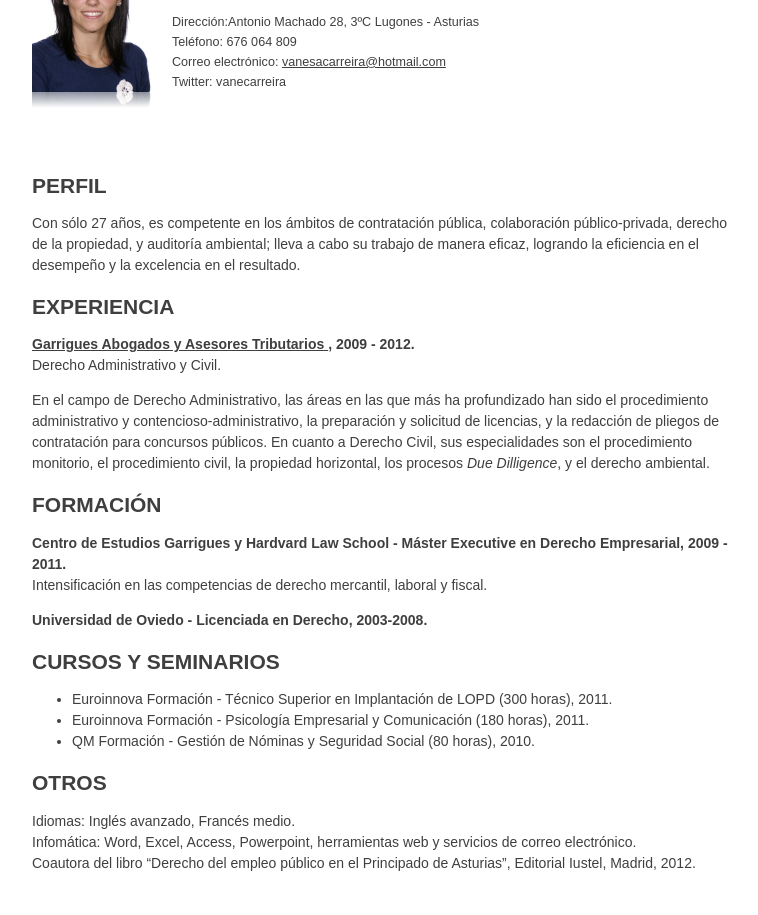
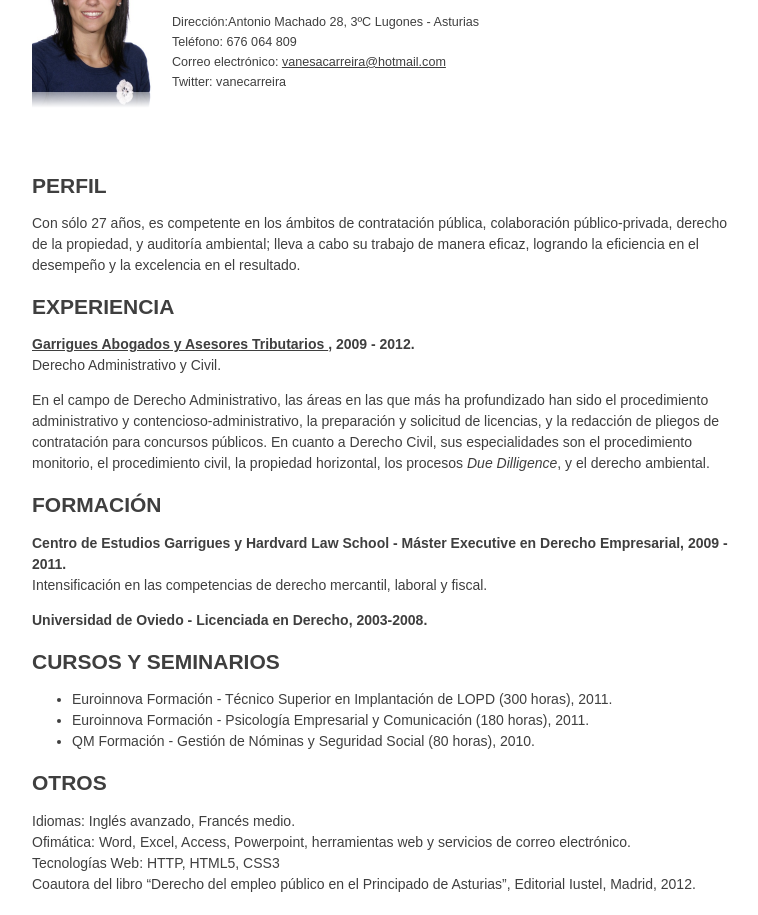
Before and after one commit to vanecf/resume, a plain HTML site: page index.html in a window 1280 px wide. Shown: the part 85-1000 px from the top of the page, without its empty margins (258-1016 px from the left). Before the commit the page ends 979 px from the top, so only its background shows below. Drawn offline with Linux system fonts and the light colour scheme.

Commit message:
Added some other skills in my resume

```diff
--- a/index.html
+++ b/index.html
@@ -79,7 +79,8 @@
 			<h2>Otros</h2>
 			<ul class="no-numerated">
 				<li>Idiomas: Inglés avanzado, Francés medio.</li>
-				<li>Infomática: Word, Excel, Access, Powerpoint, herramientas web y servicios de correo electrónico.</li>
+				<li>Ofimática: Word, Excel, Access, Powerpoint, herramientas web y servicios de correo electrónico.</li>
+				<li>Tecnologías Web: HTTP, HTML5, CSS3</li>
 				<li>Coautora del libro “Derecho del empleo público en el Principado de Asturias”, Editorial Iustel, Madrid, 2012.</li>
 			</ul>
 		</div>
```
Also changed, not shown: 1 other file.
